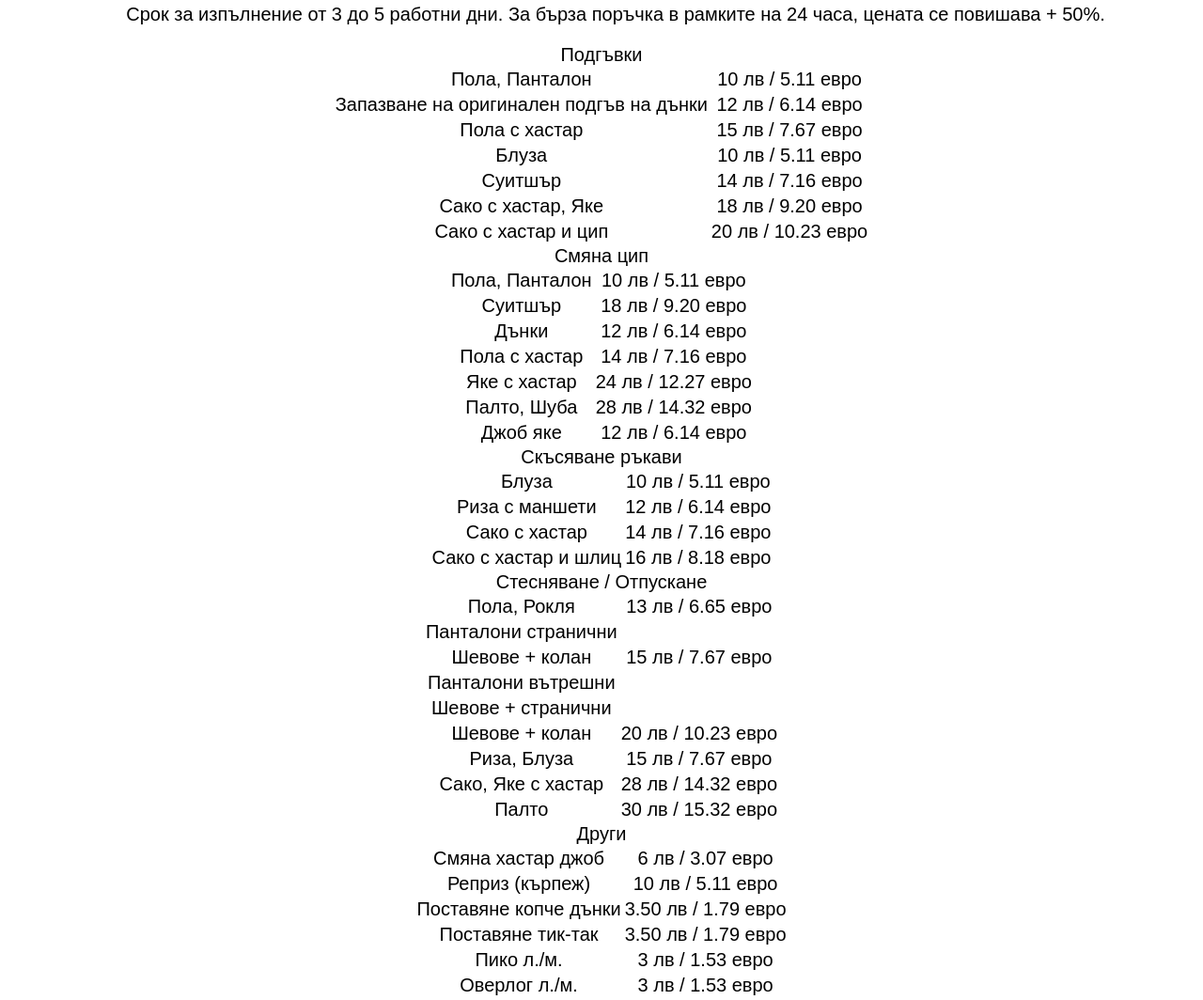
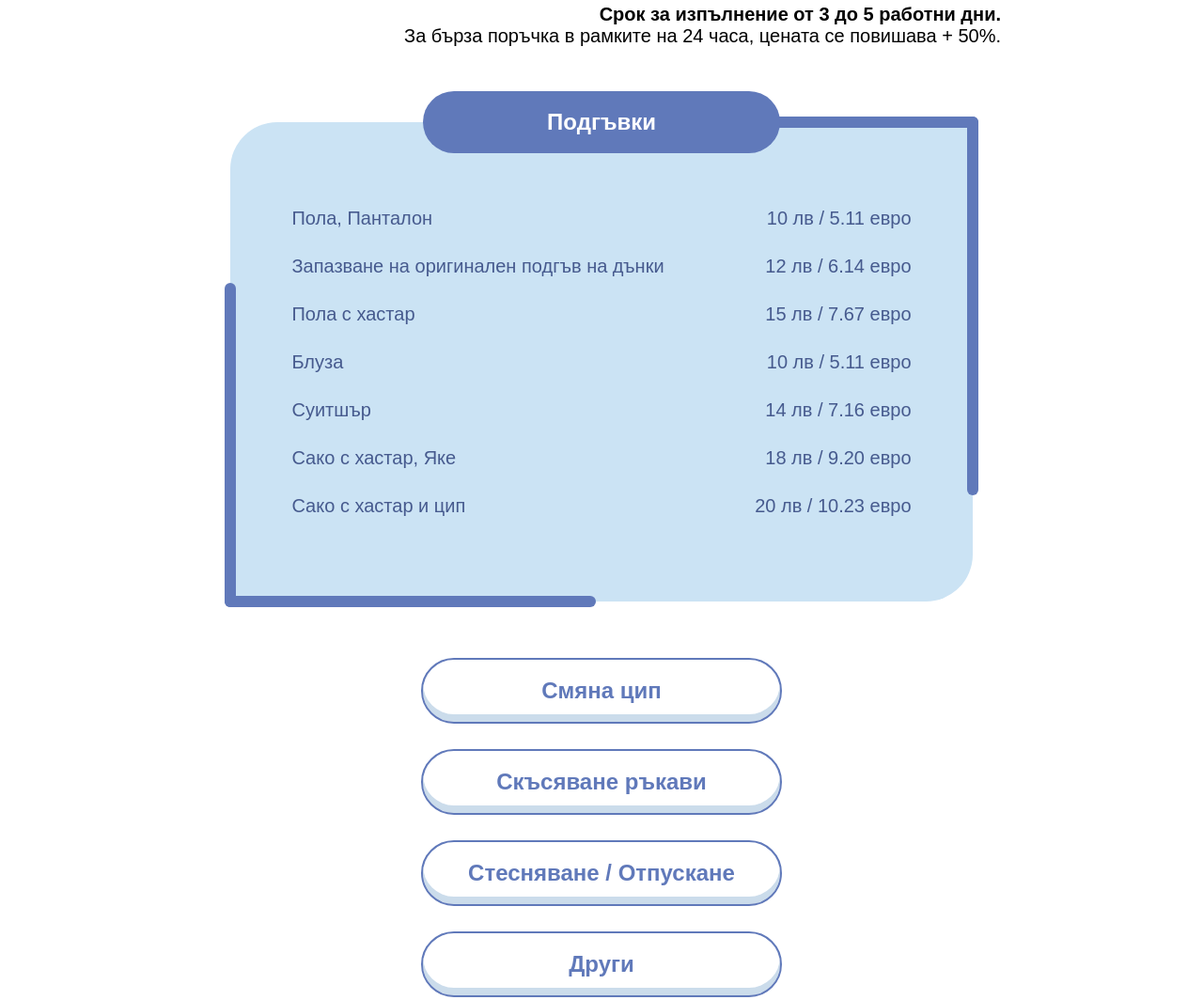
Before and after one commit to GeorgeChaparov/Tailor-Static-Website, a plain HTML site: page src/index.html in a window 1280 px wide. Shown: the part 2359-3423 px from the top of the page at 94% size. Drawn offline with Linux system fonts and the light colour scheme; a web font is replaced by a local one.

Commit message:
Creating the CSS for the price section

```diff
--- a/src/index.html
+++ b/src/index.html
@@ -191,9 +191,15 @@
               </div>
             </div>
 
-            <p>Срок за изпълнение от 3 до 5 работни дни. За бърза поръчка в рамките на 24 часа, цената се повишава + 50%.</p>
-            <label for="priceList_1">Подгъвки</label>
+            <p><strong>Срок за изпълнение от 3 до 5 работни дни.</strong><br>За бърза поръчка в рамките на 24 часа, цената се повишава + 50%.</p>
+
+            <label for="priceList_1">
               <input type="checkbox" id="priceList_1" hidden checked>
+              <div>Подгъвки</div>
+              <div class="top-angle-detail">
+                <div></div>
+                <div></div>
+              </div>
               <table>
                 <tr><td>Пола, Панталон </td> <td>10 лв / 5.11 евро </td></tr>
                 <tr><td>Запазване на оригинален подгъв на дънки</td> <td>12 лв / 6.14 евро</td></tr>
@@ -203,8 +209,19 @@
                 <tr><td>Сако с хастар, Яке</td><td>18 лв / 9.20 евро</td></tr>
                 <tr><td>Сако с хастар и цип</td><td>20 лв / 10.23 евро</td></tr>
               </table>
-            <label for="priceList_2">Смяна цип</label>
+              <div class="bottom-angle-detail">
+                <div></div>
+                <div></div>
+              </div>
+            </label>
+
+            <label for="priceList_2">
               <input type="checkbox" id="priceList_2" hidden >
+              <div>Смяна цип</div>
+              <div class="top-angle-detail">
+                <div></div>
+                <div></div>
+              </div>
               <table>
                 <tr><td>Пола, Панталон</td><td>10 лв / 5.11 евро</td></tr>
                 <tr><td>Суитшър</td><td>18 лв / 9.20 евро</td></tr>
@@ -214,29 +231,59 @@
                 <tr><td>Палто, Шуба</td><td>28 лв / 14.32 евро</td></tr>
                 <tr><td>Джоб яке</td><td>12 лв / 6.14 евро</td></tr>
               </table>
-            <label for="priceList_3">Скъсяване ръкави</label>
+              <div class="bottom-angle-detail">
+                <div></div>
+                <div></div>
+              </div>
+            </label>
+
+            <label for="priceList_3">
               <input type="checkbox" id="priceList_3" hidden>
+              <div>Скъсяване ръкави</div>
+              <div class="top-angle-detail">
+                <div></div>
+                <div></div>
+              </div>
               <table>
                 <tr><td>Блуза</td><td>10 лв / 5.11 евро</td></tr>
                 <tr><td>Риза с маншети</td><td>12 лв / 6.14 евро</td></tr>
                 <tr><td>Сако с хастар</td><td>14 лв / 7.16 евро</td></tr>
                 <tr><td>Сако с хастар и шлиц</td><td>16 лв / 8.18 евро</td></tr>
               </table>
-            <label for="priceList_4">Стесняване / Отпускане</label>
+              <div class="bottom-angle-detail">
+                <div></div>
+                <div></div>
+              </div>
+            </label>
+
+            <label for="priceList_4">
               <input type="checkbox" id="priceList_4" hidden>
+              <div>Стесняване / Отпускане</div>
+              <div class="top-angle-detail">
+                <div></div>
+                <div></div>
+              </div>
               <table>
                 <tr><td>Пола, Рокля</td><td>13 лв / 6.65 евро</td></tr>
-              <tr><td>Панталони странични</td><td></td></tr>
-              <tr><td>Шевове + колан</td><td>15 лв / 7.67 евро</td></tr>
-              <tr><td>Панталони вътрешни</td><td></td></tr>
-              <tr><td>Шевове + странични</td><td></td></tr>
-              <tr><td>Шевове + колан</td><td>20 лв / 10.23 евро</td></tr>
+                <tr><td>Панталони странични шевове + колан</td><td>15 лв / 7.67 евро</td></tr>
+                <tr><td>Панталони вътрешни шевове + странични шевове + колан</td><td>20 лв / 10.23 евро</td></tr>
                 <tr><td>Риза, Блуза</td><td>15 лв / 7.67 евро</td></tr>
                 <tr><td>Сако, Яке с хастар</td><td>28 лв / 14.32 евро</td></tr>
                 <tr><td>Палто</td><td>30 лв / 15.32 евро</td></tr>
               </table>
-            <label for="priceList_5">Други</label>
+              <div class="bottom-angle-detail">
+                <div></div>
+                <div></div>
+              </div>
+            </label>
+
+            <label for="priceList_5">
               <input type="checkbox" id="priceList_5" hidden>
+              <div>Други</div>
+              <div class="top-angle-detail">
+                <div></div>
+                <div></div>
+              </div>
               <table>
                 <tr><td>Смяна хастар джоб</td><td>6 лв / 3.07 евро</td></tr>
                 <tr><td>Реприз (кърпеж)</td><td>10 лв / 5.11 евро</td></tr>
@@ -248,6 +295,11 @@
                 <tr><td>Смяна плъзгач цип</td><td>3 лв / 1.53 евро</td></tr>
                 <tr><td>Перде 1/м.</td><td>7 лв / 3.58 евро</td></tr>
               </table>
+              <div class="bottom-angle-detail">
+                <div></div>
+                <div></div>
+              </div>
+            </label>
           </section>
 
           <section id="gallerySection">
--- a/src/style.css
+++ b/src/style.css
@@ -2,6 +2,7 @@
     --link-font: 700 20px "El Messiri", sans-serif;
     --header-font: 700 36px "El Messiri", sans-serif;
     --link-color: #6079BA;
+    --ascent-color: #6079BA;
     --main-color: #CBE3F4;
 }
 
@@ -321,6 +322,182 @@ menu {
     align-items: center;
 }
 
+#priceListSection > p {
+    width: 850px;
+    height: fit-content;
+
+    text-align: right;
+}
+
+#priceListSection > label {
+    width: 65%;
+    height: fit-content;
+
+    display: flex;
+    flex-direction: column;
+    align-items: center;
+    justify-content: center;
+
+    margin-top: 27px;
+
+    position: relative;
+}
+
+#priceListSection > label:last-of-type {
+    margin-bottom: 40px;
+}
+
+#priceListSection > label > div:first-of-type {
+    width: 380px;
+    height: 66px;
+
+    border-radius: 40px;
+
+    font-size: 24px;
+    font-weight: 700;
+    text-align: center;
+    align-content: center;
+    z-index: 2;
+}
+
+#priceListSection > label > input:checked + div + div + table {
+
+    width: 100%;
+    height: fit-content;
+
+    display: table;
+    border-spacing: 0 25px;
+
+    padding: 64px;
+
+    background-color: var(--main-color);
+
+    transform: translateY(-33px);
+
+    border-top-left-radius: 50px;
+    border-bottom-right-radius: 50px;
+
+    line-height: 120%;
+    color: #465A8E;
+}
+
+#priceListSection > label > input:checked + div {
+    background-color: var(--ascent-color);
+    color: white;
+}
+
+#priceListSection > label > input:not(:checked) + div {
+    background-color: white;
+    color: var(--ascent-color);
+    border: 2px solid var(--ascent-color);
+
+    box-shadow: inset 0 -8px 0 #CBDCEB;
+}
+
+#priceListSection > label > input:not(:checked) + div + div{
+    display: none;
+}
+
+#priceListSection > label > input:not(:checked) + div + div + table + div{
+    display: none;
+}
+
+#priceListSection > label > table {
+    display: none;
+}
+
+#priceListSection .bottom-angle-detail {
+    width: 50%;
+    height: 60%;
+
+    position: absolute;
+
+    bottom: 27px;
+    left: -6px;
+    z-index: 1;
+}
+
+#priceListSection .bottom-angle-detail > div:first-of-type {
+    width: 12px;
+    height: 100%;
+
+    background-color: var(--ascent-color);
+
+    position: absolute;
+    left: 0;
+    bottom: 0;
+
+    border-radius: 40px;
+}
+
+#priceListSection .bottom-angle-detail > div:last-of-type {
+    width: 100%;
+    height: 12px;
+
+    background-color: var(--ascent-color);
+
+    position: relative;
+    top: calc(100% - 12px);
+    left: 0;
+
+    border-radius: 40px;
+}
+
+#priceListSection > label > table tr > td:nth-of-type(1) {
+    width: auto;
+    text-align: left;
+}
+
+#priceListSection > label > table tr > td:nth-of-type(2) {
+
+    width: 200px;
+    text-align: right;
+}
+
+#priceListSection .top-angle-detail {
+    width: 50%;
+    height: 70%;
+
+    position: absolute;
+
+    top: 27px;
+    right: -6px;
+    z-index: 1;
+}
+
+#priceListSection .top-angle-detail > div:first-of-type {
+    width: 12px;
+    height: 100%;
+
+    background-color: var(--ascent-color);
+
+    position: absolute;
+    right: 0;
+
+    border-radius: 40px;
+}
+
+#priceListSection .top-angle-detail > div:last-of-type {
+    width: 100%;
+    height: 12px;
+
+    background-color: var(--ascent-color);
+
+    position: relative;
+    top: 0;
+
+    border-radius: 40px;
+}
+
+#gallerySection {
+    width: 100%;
+    height: fit-content;
+
+    display: flex;
+    flex-direction: column;
+    align-items: center;
+}
+
 #gallerySection {
     width: 100%;
     height: fit-content;
```
Lines whose indentation alone changed are shown as unchanged.
